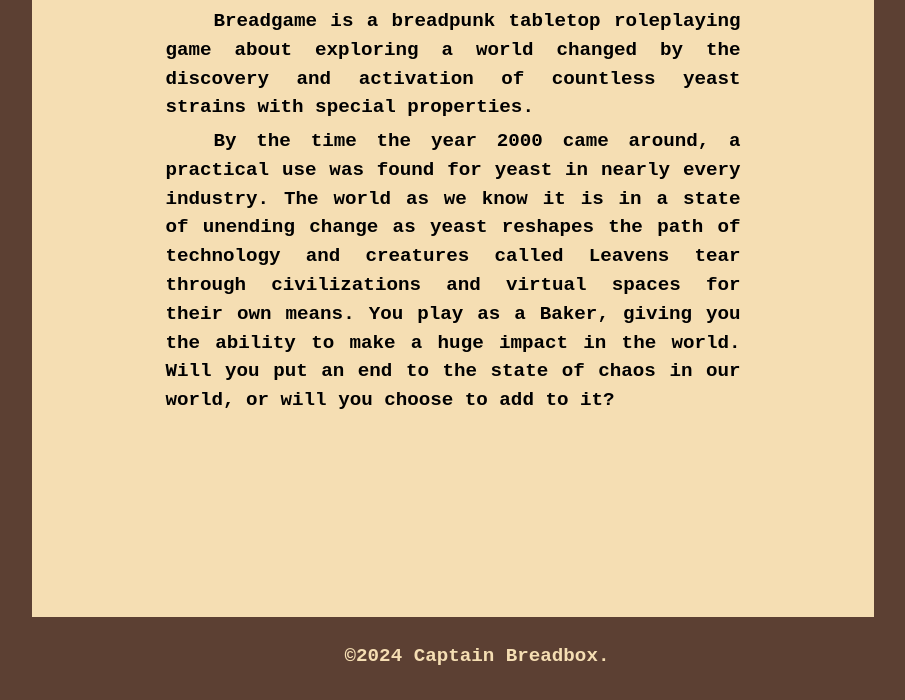
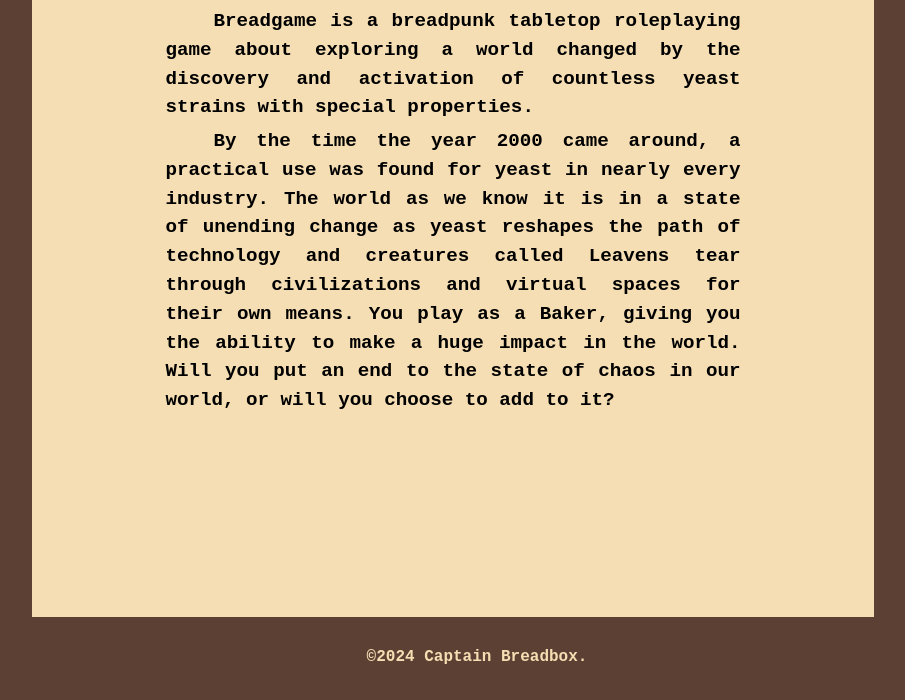
Before and after one commit to Panarium/breadgame.github.io, a plain HTML site: page index.html in a window 1280 px wide. Shown: the part 418-1118 px from the top of the page, without its empty margins (187-1092 px from the left). Drawn offline with Linux system fonts and the light colour scheme.

Commit message:
footer small

```diff
--- a/index.html
+++ b/index.html
@@ -44,7 +44,7 @@
     </div>
 
     <footer>
-      <p>©2024 Captain Breadbox.</p>
+      <p><small>©2024 Captain Breadbox.</small></p>
     </footer>
   </body>
 
```
Also changed, not shown: pages/combat.html (+1 -1 lines), pages/leavens.html (+1 -1 lines), pages/rules.html (+1 -1 lines), pages/skills.html (+1 -1 lines), pages/starters.html (+1 -1 lines).
